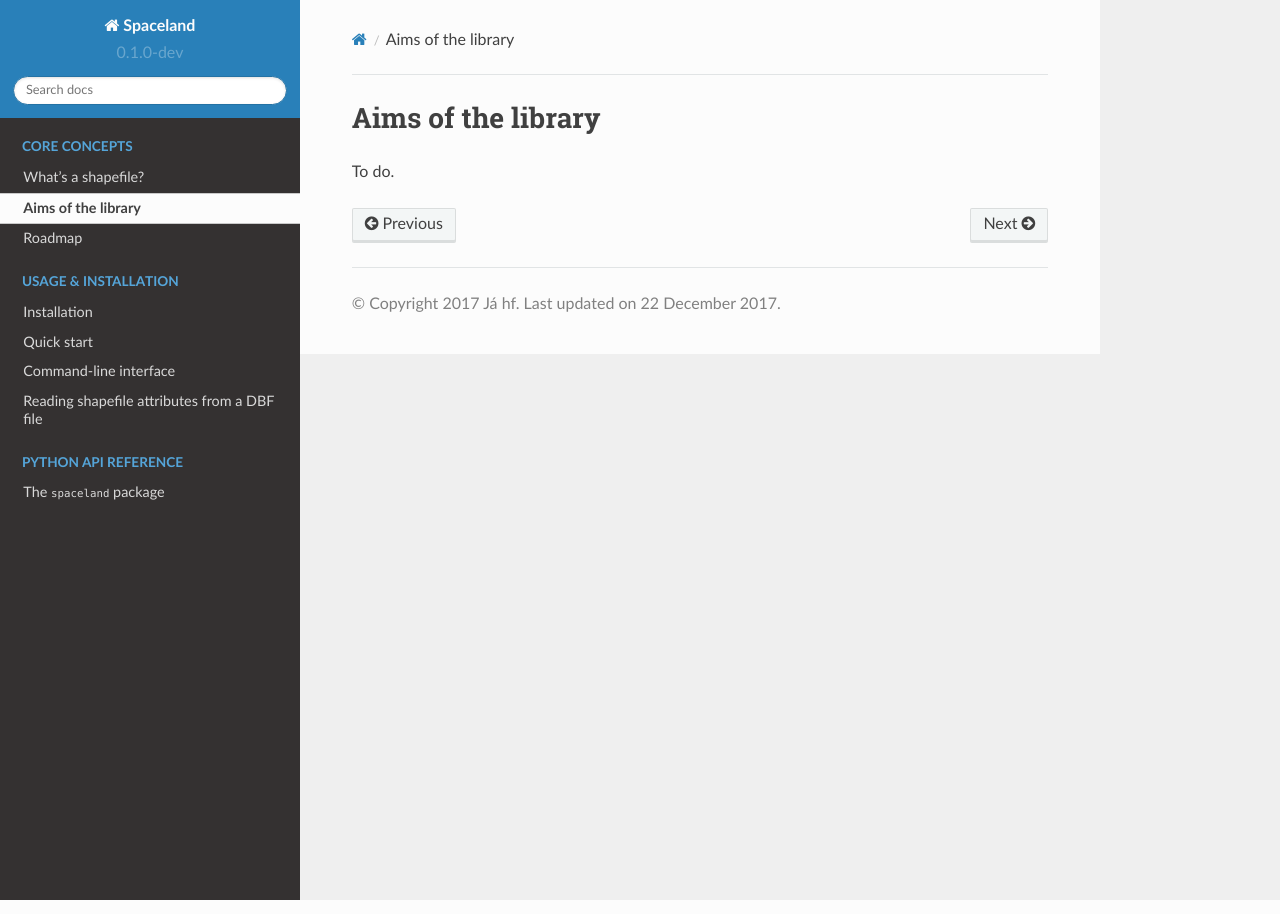
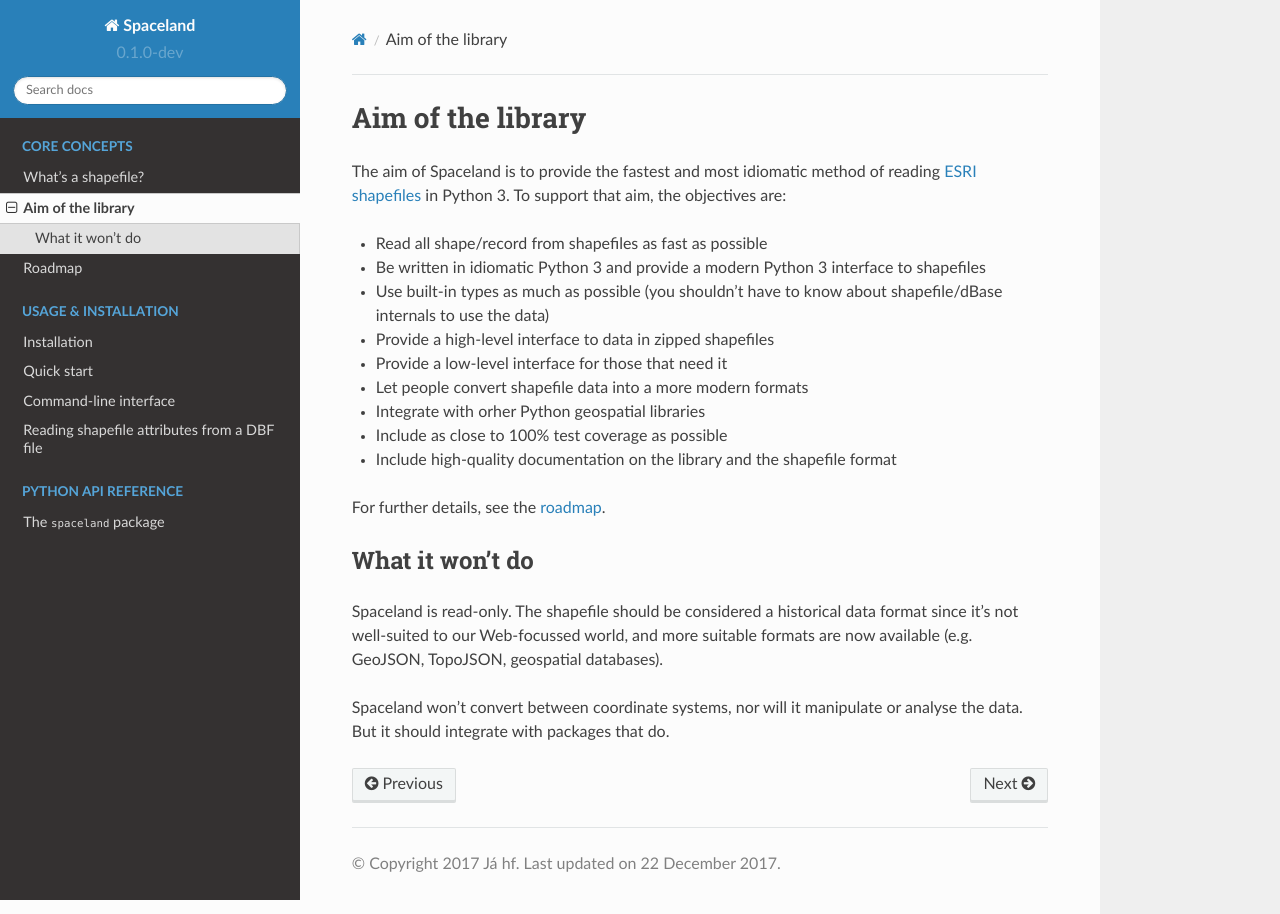
Before and after one commit to JaGallup/spaceland, a Sphinx documentation site: the page built from docs/aims.rst, in a window 1280 px wide. Built offline with Sphinx 7.4.7 and the Read the Docs theme 2.0.0, drawn with Linux system fonts in a browser that asks for light colours.

Commit message:
Flesh out project aims and objectives

```diff
--- a/docs/aims.rst
+++ b/docs/aims.rst
@@ -1,4 +1,28 @@
-Aims of the library
-===================
+Aim of the library
+==================
 
-To do.
+The aim of Spaceland is to provide the fastest and most idiomatic method of reading `ESRI shapefiles`_ in Python 3. To support that aim, the objectives are:
+
+
+* Read all shape/record from shapefiles as fast as possible
+* Be written in idiomatic Python 3 and provide a modern Python 3 interface to shapefiles
+* Use built-in types as much as possible (you shouldn't have to know about shapefile/dBase internals to use the data)
+* Provide a high-level interface to data in zipped shapefiles
+* Provide a low-level interface for those that need it
+* Let people convert shapefile data into a more modern formats
+* Integrate with orher Python geospatial libraries
+* Include as close to 100% test coverage as possible
+* Include high-quality documentation on the library and the shapefile format
+
+For further details, see the :doc:`roadmap <roadmap>`.
+
+
+What it won't do
+----------------
+
+Spaceland is read-only. The shapefile should be considered a historical data format since it's not well-suited to our Web-focussed world, and more suitable formats are now available (e.g. GeoJSON, TopoJSON, geospatial databases).
+
+Spaceland won't convert between coordinate systems, nor will it manipulate or analyse the data. But it should integrate with packages that do.
+
+
+  .. _ESRI shapefiles: http://www.esri.com/library/whitepapers/pdfs/shapefile.pdf
```
